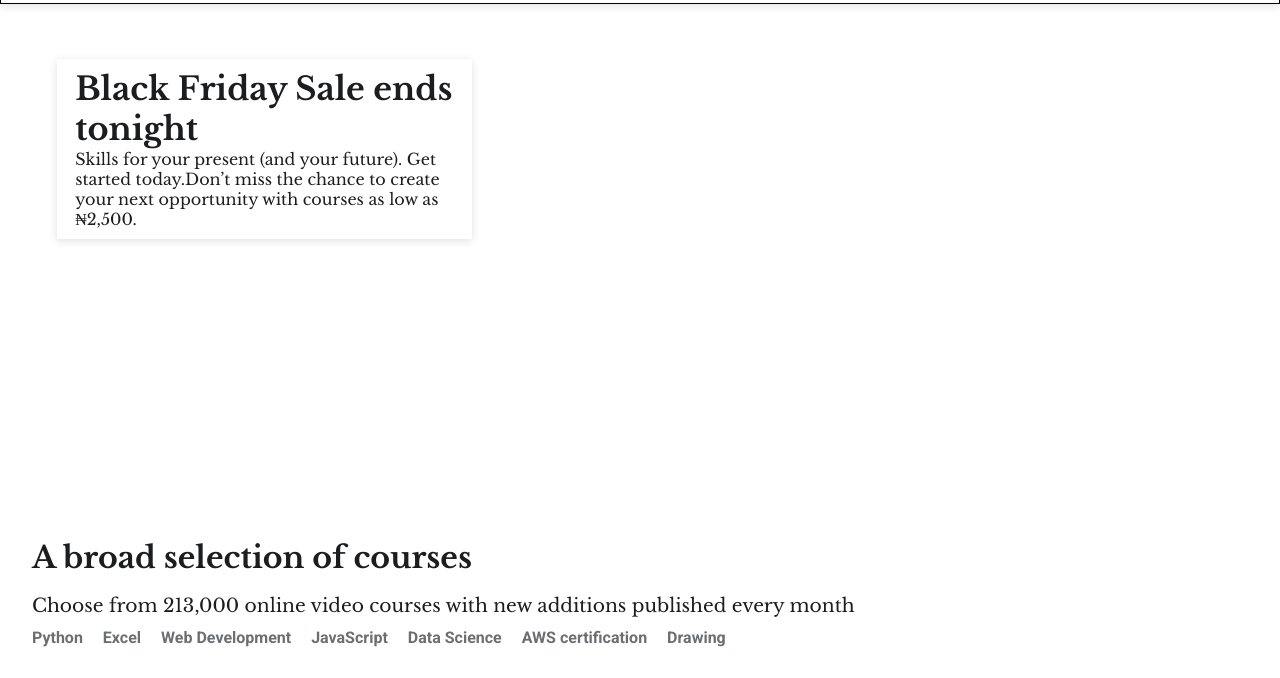
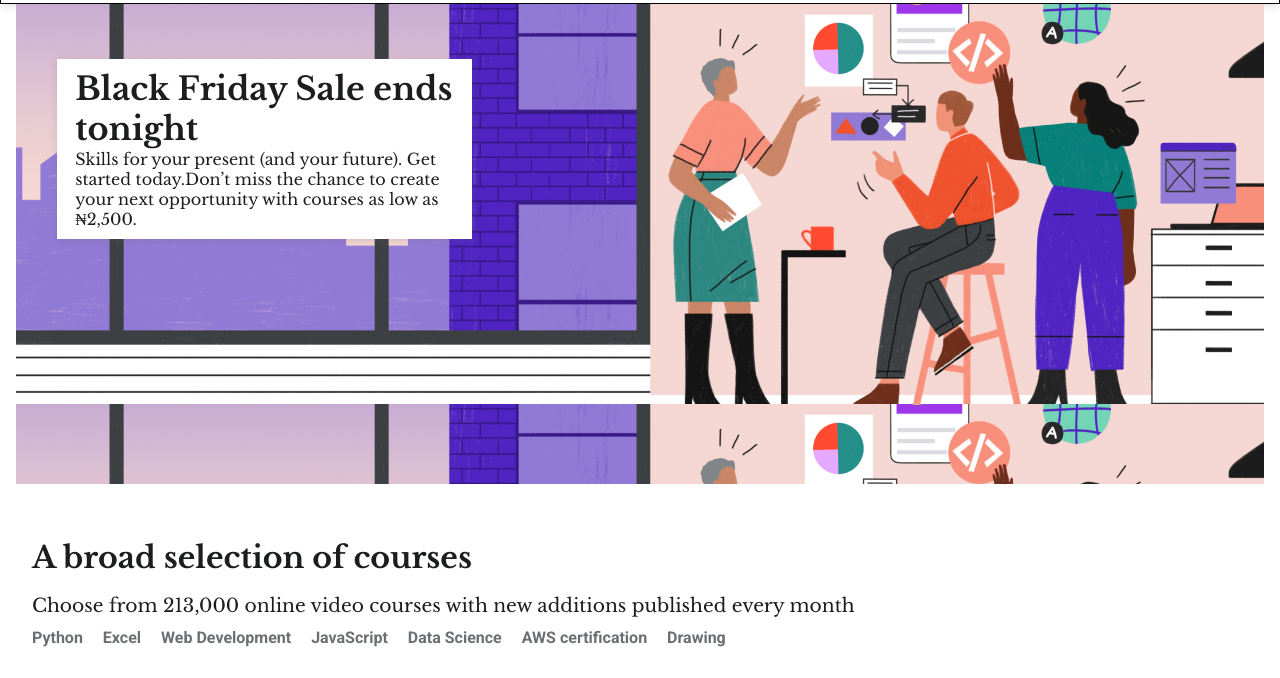
Before and after one commit to victoriaodemakin/udemy-stutern, a plain HTML site: page index.html in a window 1280 px wide. Shown: the part 58-736 px from the top of the page. Drawn offline with nearby package versions, Linux system fonts and the light colour scheme; a web font is replaced by a local one.

Commit message:
bg image

```diff
--- a/css/main.css
+++ b/css/main.css
@@ -164,7 +164,7 @@ body {
 /* --------- HERO SECTION ---------*/
 .hero {
   background-color: #000;
-  background: url(./images/hero-background.jpg);
+  background: url(../images/hero-background.jpg);
   background-size: 100% cover;
   height: 60vh;
   margin: 0 16px;
```
